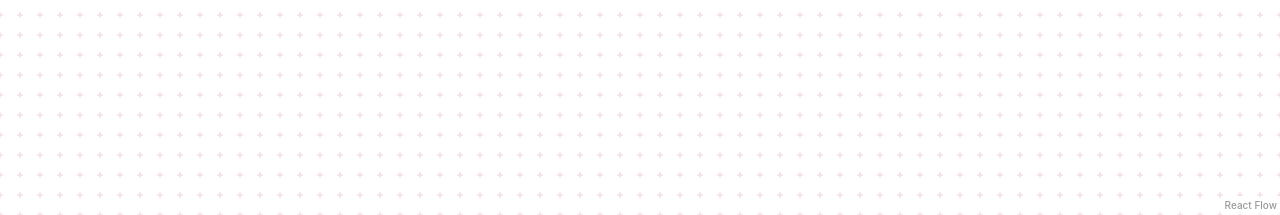
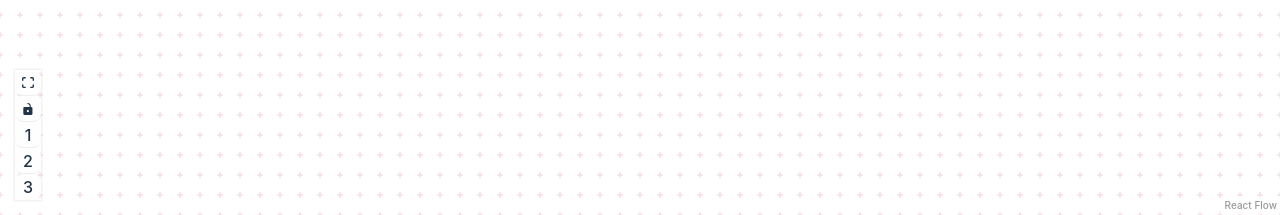
Before and after one commit to sovakrya/map-test-task, a React (Vite) app: page / in a window 1280 px wide. Shown: the part 585-800 px from the top of the page. Built offline with nearby package versions, Linux system fonts and the light colour scheme.

Commit message:
added CustomNode

```diff
--- a/src/App.tsx
+++ b/src/App.tsx
@@ -1,14 +1,42 @@
-import { ReactFlow, Background, BackgroundVariant } from "@xyflow/react";
+import {
+  ReactFlow,
+  Background,
+  BackgroundVariant,
+  ControlButton,
+  Controls,
+  addEdge,
+  useEdgesState,
+  useNodesState,
+} from "@xyflow/react";
+import { useCallback } from "react";
 
 import "@xyflow/react/dist/style.css";
+import CustomNode from "./components/CustomNode";
 
+type Node = {
+  id: string;
+  position: { x: number; y: number };
+  data: { label: string };
+  type: string
+};
 
+const nodeTypes = {editableNode: CustomNode}
 
 function App() {
+  const [nodes, setNodes, onNodeChange] = useNodesState<Node>([]);
+  let pos = 0;
+  function addTwoNodes() {
+
+  }
   return (
     <div style={{ width: "100vw", height: "100vh" }}>
-      <ReactFlow>
-        <Background color="#f1d2de" variant={BackgroundVariant.Cross}/>
+      <ReactFlow nodes={nodes} nodeTypes={nodeTypes}>
+        <Background color="#f1d2de" variant={BackgroundVariant.Cross} />
+        <Controls showZoom={false}>
+          <ControlButton>1</ControlButton>
+          <ControlButton>2</ControlButton>
+          <ControlButton>3</ControlButton>
+        </Controls>
       </ReactFlow>
     </div>
   );
--- /dev/null
+++ b/src/components/CustomNode.tsx
@@ -0,0 +1,29 @@
+import { useState } from "react";
+import { Handle, Position } from "@xyflow/react";
+
+export default function CustomNode() {
+  const [isEdit, setIsEdit] = useState(false);
+  const [inputText, setInputText] = useState("Initial text");
+
+  return (
+    <>
+      <div>
+        <Handle type="target" position={Position.Left} />
+        {!isEdit ? (
+          <label onClick={() => setIsEdit(true)}>{inputText}</label>
+        ) : (
+          <div>
+            <input
+              type="text"
+              onChange={(e) => {
+                setInputText(e.target.value);
+              }}
+            />
+            <button onClick={() => setIsEdit(false)}>ok</button>
+          </div>
+        )}
+      </div>
+      <Handle type="source" position={Position.Right} />
+    </>
+  );
+}
```
